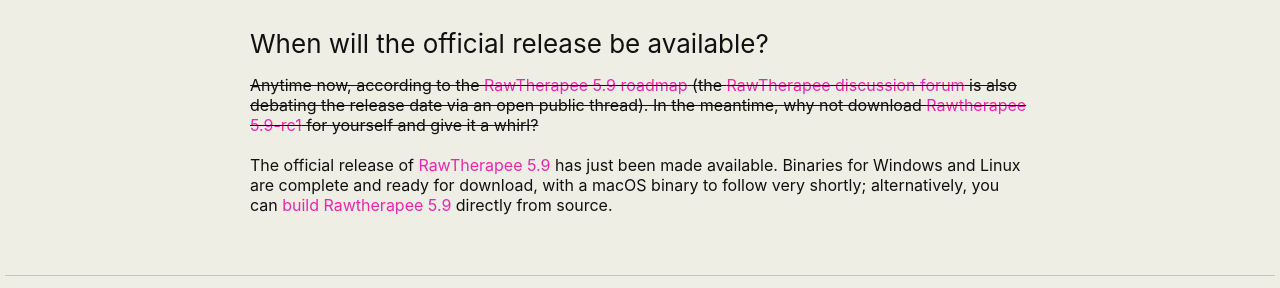
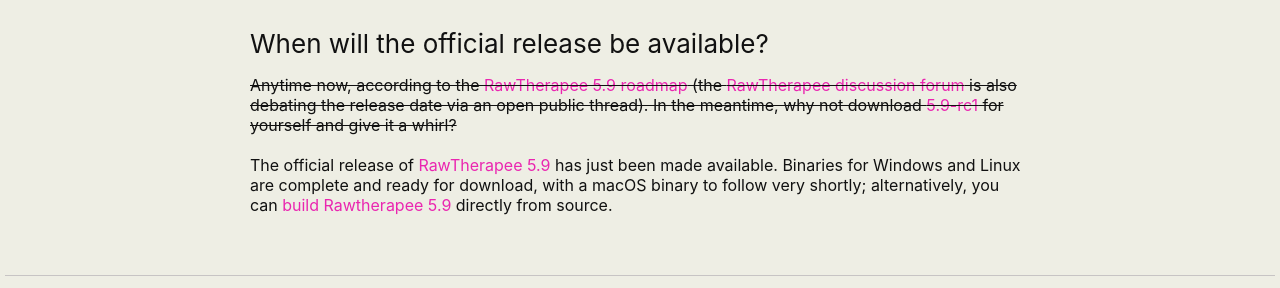
Before and after one commit to martbetz/martbetz.github.io, a Jekyll site: the page built from _posts/2022-11-25-rt5-9.md, in a window 1280 px wide. Shown: the part 572-860 px from the top of the page. Built offline with Jekyll 4.4.1, drawn with Linux system fonts in a browser that asks for light colours.

Commit message:
Update 2022-11-25-rt5-9.md

```diff
--- a/_posts/2022-11-25-rt5-9.md
+++ b/_posts/2022-11-25-rt5-9.md
@@ -23,6 +23,6 @@
 
 ### When will the official release be available? ###
 
-<s>Anytime now, according to the <a href="https://github.com/Beep6581/RawTherapee/issues/5632">RawTherapee 5.9 roadmap</a> (the <a href="https://discuss.pixls.us/c/software/rawtherapee/14">RawTherapee discussion forum</a> is also debating the release date via an open public thread). In the meantime, why not download <a href="https://github.com/Beep6581/RawTherapee/releases">Rawtherapee 5.9-rc1</a> for yourself and give it a whirl?</s>
+<s>Anytime now, according to the <a href="https://github.com/Beep6581/RawTherapee/issues/5632">RawTherapee 5.9 roadmap</a> (the <a href="https://discuss.pixls.us/c/software/rawtherapee/14">RawTherapee discussion forum</a> is also debating the release date via an open public thread). In the meantime, why not download <a href="https://github.com/Beep6581/RawTherapee/releases">5.9-rc1</a> for yourself and give it a whirl?</s>
 <br>
 The official release of [RawTherapee 5.9](http://rawtherapee.com) has just been made available. Binaries for Windows and Linux are complete and ready for download, with a macOS binary to follow very shortly; alternatively, you can [build Rawtherapee 5.9](https://discuss.pixls.us/t/rawtherapee-5-9-released/33834/34?) directly from source.
```
